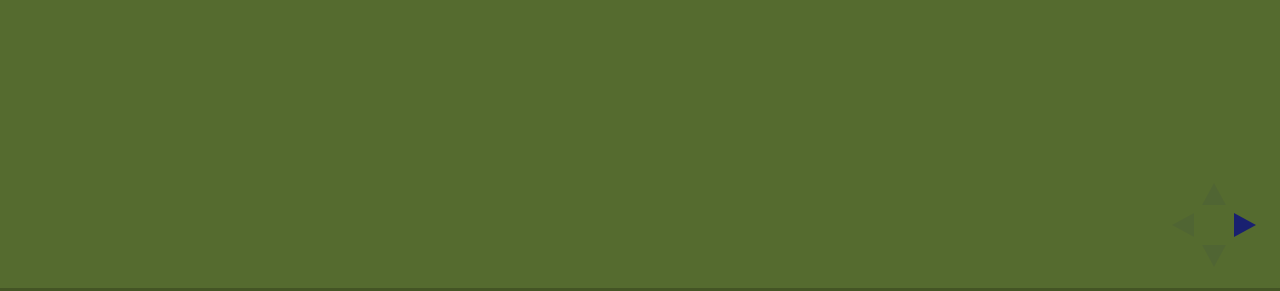
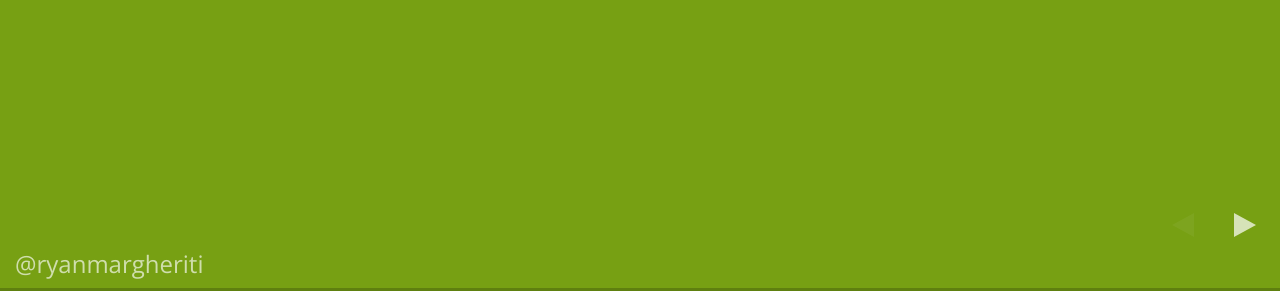
Before and after one commit to ryanm2000/presentation-scalable-css, a plain HTML site: page index.html in a window 1280 px wide. Shown: the part 509-800 px from the top of the page. Drawn offline with nearby package versions, Linux system fonts and the light colour scheme; a web font is replaced by a local one.

Commit message:
Built from fa46b41 on branch master

```diff
--- a/index.html
+++ b/index.html
@@ -166,6 +166,14 @@
 
 
 
+
+
+    <section data-html="slides/thanks.html"></section>
+
+
+
+
+
             </div>
 
         </div>
--- a/slides/list.json
+++ b/slides/list.json
@@ -13,5 +13,6 @@
     "recycle.html",
     "modularization.html",
     "abstraction.html",
-    "take-aways.html"
+    "take-aways.html",
+    "thanks.html"
 ]
--- /dev/null
+++ b/slides/thanks.html
@@ -0,0 +1 @@
+<h1>Thanks</h1>
--- a/theme.css
+++ b/theme.css
@@ -1,7 +1,17 @@
 body {
-  background: darkolivegreen;
+  background: #77A013;
   color: #fff;
   font-family: 'Open Sans', sans-serif;
+}
+
+body:after {
+  content: "@ryanmargheriti";
+  position: fixed;
+  bottom: 0;
+  left:0;
+  padding: 15px;
+  font-size: 24px;
+  color: rgba(255,255,255,.65);
 }
 
 .reveal section img {
@@ -11,10 +21,27 @@ body {
 }
 
 .reveal h1, .reveal h2, .reveal h3, .reveal h4, .reveal h5, .reveal h6,
-.reveal li, .reveal p, .reveal a {
+.reveal li, .reveal p, .reveal a, .reveal pre {
     box-shadow: none;
     color: #fff;
     font-family: 'Open Sans', sans-serif;
+}
+
+.reveal .progress span {
+  background: #fff;
+}
+
+.reveal .controls div.navigate-left, .reveal .controls div.navigate-left.enabled {
+  border-right-color:#fff;
+}
+
+.reveal .controls div.navigate-right, .reveal .controls div.navigate-right.enabled {
+  border-left-color:#fff;
+}
+
+.reveal .controls div.navigate-up, .reveal .controls div.navigate-up,
+.reveal .controls div.navigate-up, .reveal .controls div.navigate-down {
+  display: none;
 }
 
 .theme-title {
```
